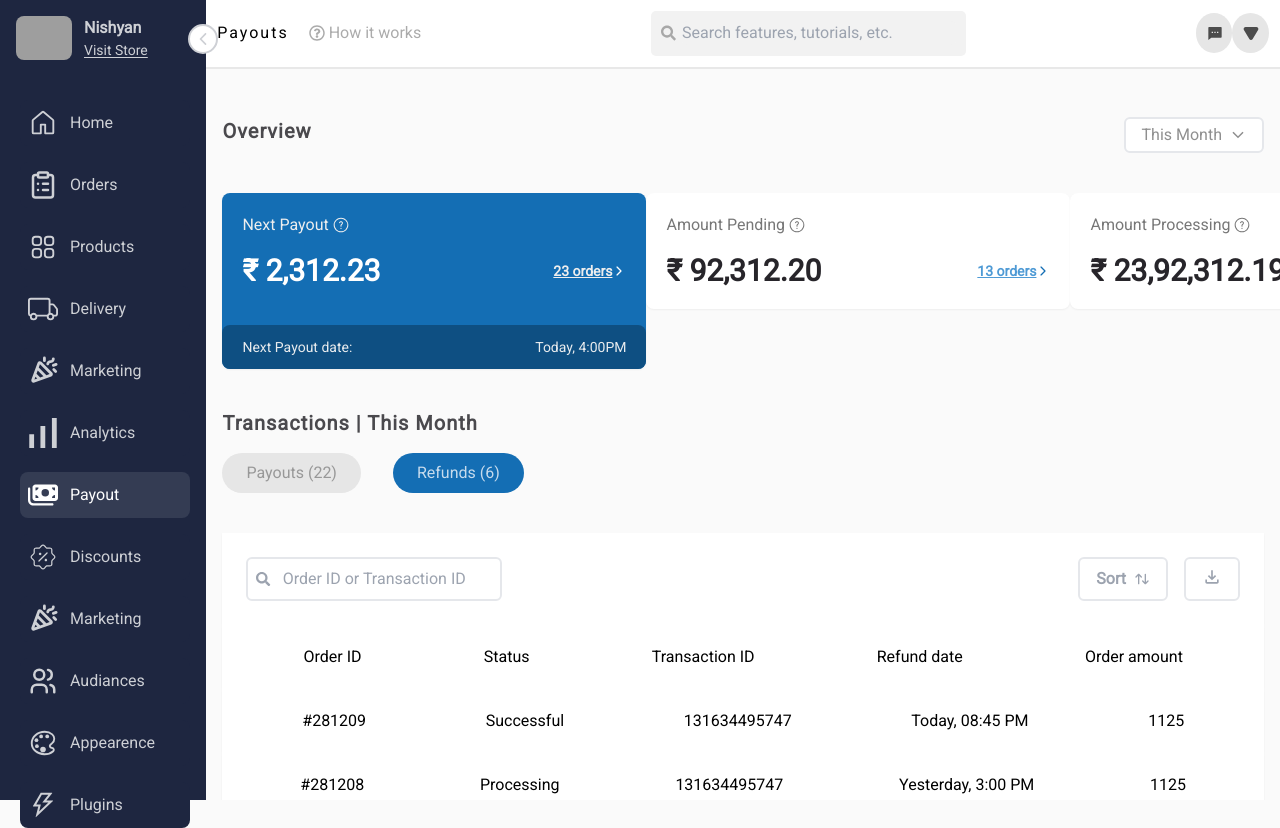
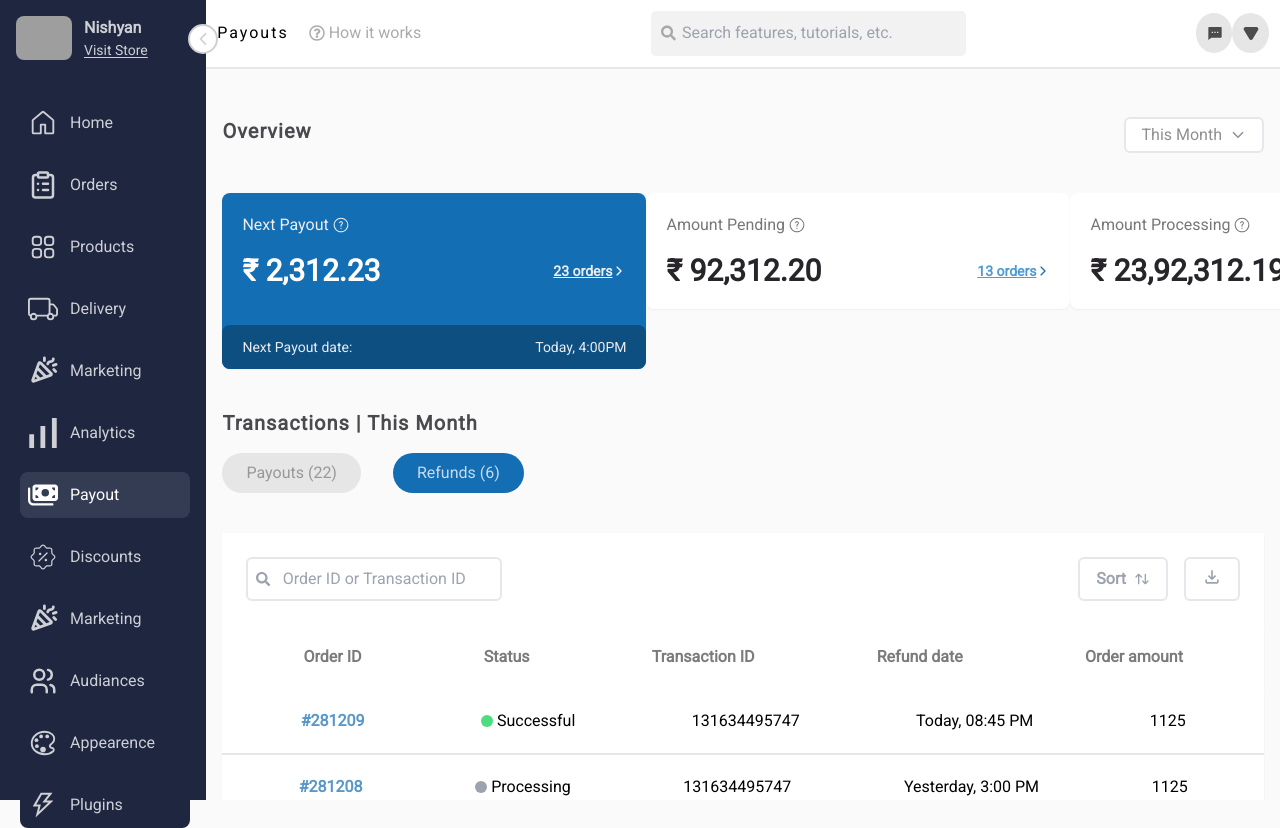
Before and after one commit to manashjyoti12/paymentDashboard, a React (Vite) app: page /payout in a window 1280 px wide. Built offline with nearby package versions, Linux system fonts and the light colour scheme; grey boxes are pictures that could not be loaded.

Commit message:
update payout

```diff
--- a/src/components/Payouts/PayoutBody.jsx
+++ b/src/components/Payouts/PayoutBody.jsx
@@ -45,7 +45,7 @@ const PayoutBody = () => {
       </div>
 
       {/* Transaction Section */}
-      <div className="mt-10">
+      <div className="mt-10 pb-6">
         <h1 className="font-bold text-xl tracking-wider text-[#4A494D]">
           Transactions | This Month
         </h1>
@@ -69,10 +69,10 @@ const PayoutBody = () => {
           </div>
 
           <div className="flex gap-4 text-[#9CA3AF] font-semibold">
-            <div className="border-2 p-2  rounded-md px-4 flex items-center gap-2">
+            <div className="border-2 p-2 cursor-pointer rounded-md px-4 flex items-center gap-2">
               Sort <TbArrowsSort />
             </div>
-            <div className="border-2 p-2 text-xl rounded-md px-4 ">
+            <div className="border-2 cursor-pointer p-2 text-xl rounded-md px-4 ">
               <MdOutlineFileDownload />
             </div>
           </div>
--- a/src/components/Payouts/Table.jsx
+++ b/src/components/Payouts/Table.jsx
@@ -4,9 +4,25 @@ const Table = (prop) => {
     console.log(data);
   }
   return (
-    <div className="bg-[#FFFFFF] p-5 shadow-sm flex justify-around">
-      <div>{data.orderId} </div>
-      <div>{data.status}</div>
+    <div
+      className={`bg-[#FFFFFF] p-5 shadow-sm flex justify-around  ${
+        data.active && "bg-[#F2F2F2] text-[#7B7B7B]  font-semibold"
+      } ${!data.active && "border-b-2"}`}
+    >
+      <div className={`${!data.active && "text-[#5797C9] font-semibold"}`}>
+        {data.orderId}{" "}
+      </div>
+      <div className="flex items-center gap-1">
+        <div className={`${data.active && "hidden"}`}>
+          {data.status == "Successful" ? (
+            <div className="w-3 h-3 rounded-full bg-green-400" />
+          ) : (
+            <div className="w-3 h-3 rounded-full bg-gray-400" />
+          )}
+        </div>
+
+        {data.status}
+      </div>
       <div>{data.transactionId}</div>
       <div>{data.refundDate}</div>
       <div>{data.orderAmount}</div>
--- a/src/utils/data.js
+++ b/src/utils/data.js
@@ -32,6 +32,7 @@ export const Refunds = [
     transactionId: "Transaction ID",
     refundDate: "Refund date",
     orderAmount: "Order amount",
+    active: true,
   },
   {
     orderId: "#281209",
```
